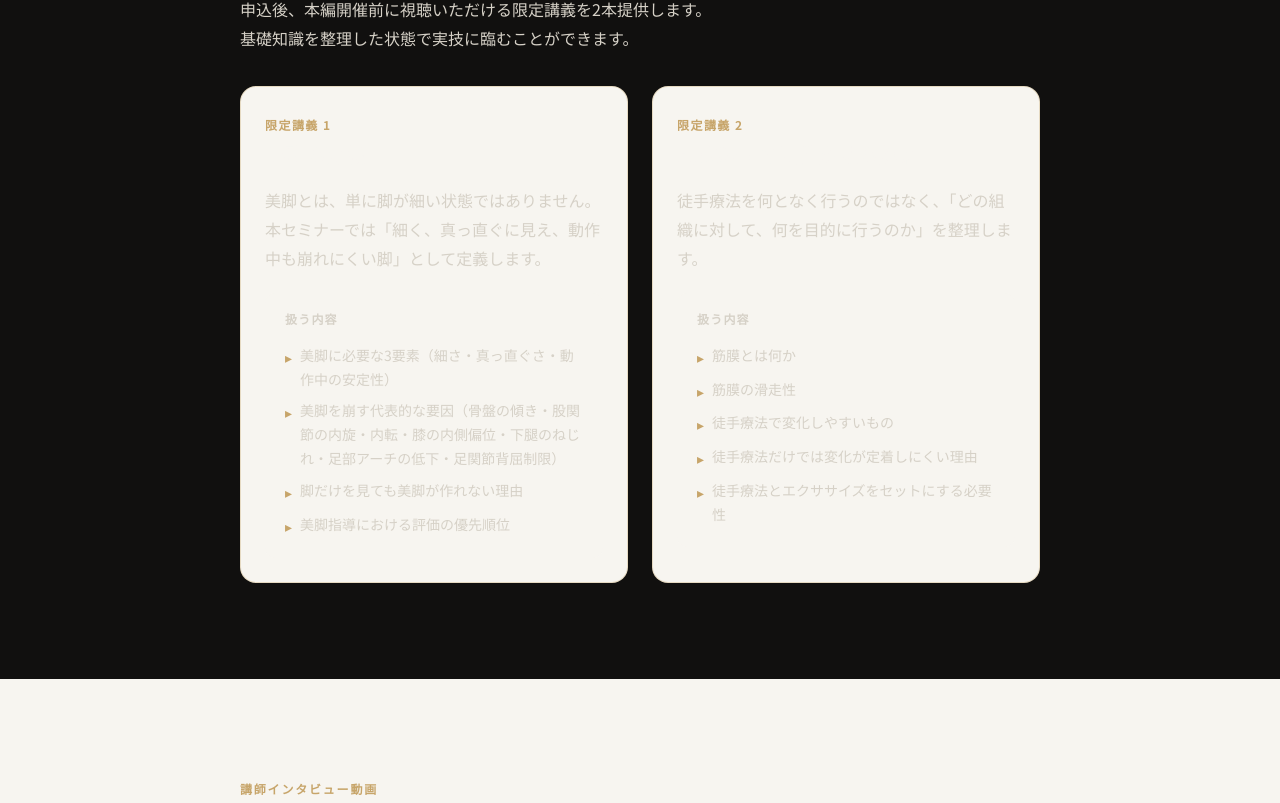
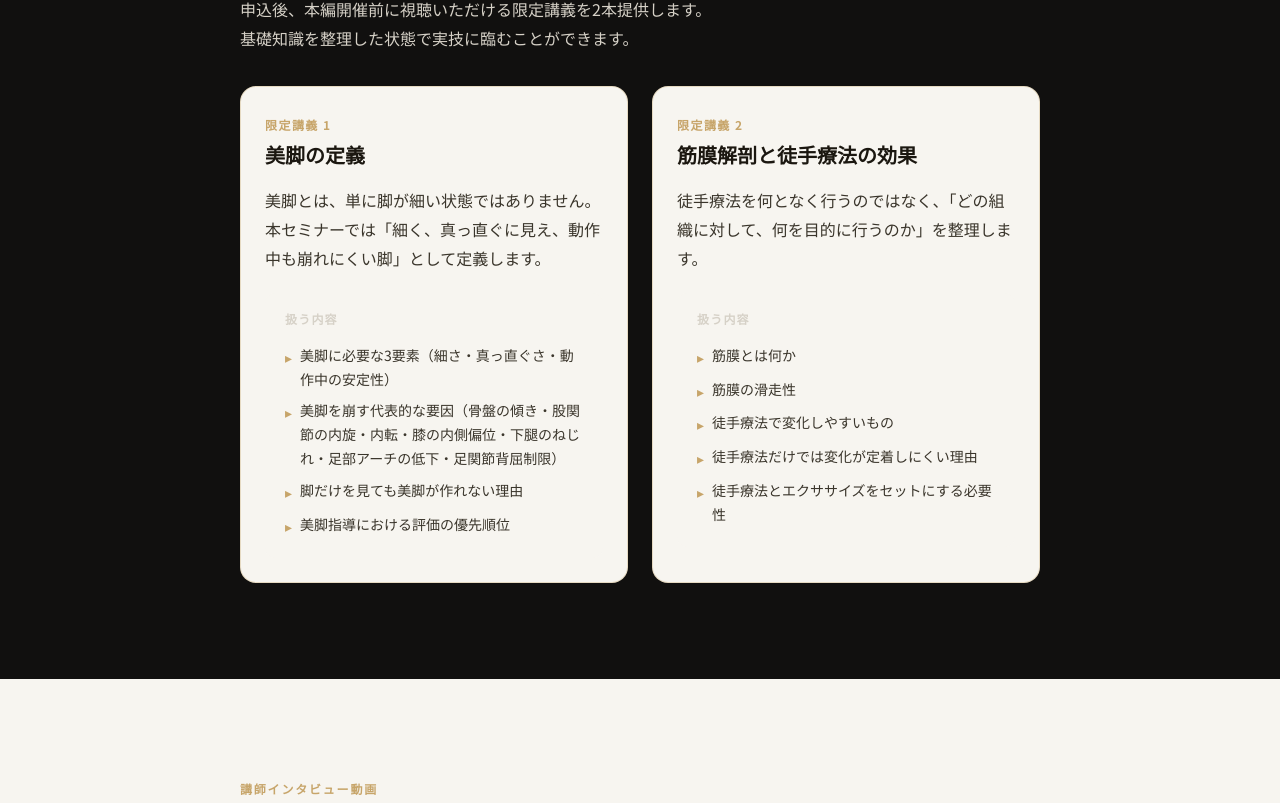
Before and after one commit to KENTA-KAJI/bal-bikyaku-template, a Next.js app: page / in a window 1280 px wide. Shown: the part 9777-10580 px from the top of the page. Built offline with nearby package versions, Linux system fonts and the light colour scheme.

Commit message:
fix: resolve text contrast loop and nested card variables on dark backgrounds

```diff
--- a/src/app/globals.css
+++ b/src/app/globals.css
@@ -171,7 +171,7 @@ ul, ol {
 }
 
 .section--alt {
-  background-color: var(--color-bg-alt);
+  background-color: #11100f; /* 循環参照を避けるため直接カラーコードを指定 */
   /* スコープ変数を明るい色に反転（このセクション内でのみ有効） */
   --color-text-primary: var(--color-white);
   --color-text-secondary: var(--color-text-light);
@@ -192,7 +192,7 @@ ul, ol {
 }
 
 .section--dark {
-  background-color: var(--color-charcoal);
+  background-color: #050505; /* 循環参照を避けるため直接カラーコードを指定 */
   /* スコープ変数を明るい色に反転 */
   --color-text-primary: var(--color-white);
   --color-text-secondary: var(--color-text-light);
--- a/src/components/Accordion.module.css
+++ b/src/components/Accordion.module.css
@@ -27,6 +27,9 @@
   min-height: 56px;
   gap: var(--space-4);
   transition: background-color var(--transition-fast);
+  --color-text-primary: #1b1710;
+  --color-text-secondary: #3a352b;
+  --color-charcoal: #050505;
 }
 
 .trigger:hover {
--- a/src/components/CtaButtons.module.css
+++ b/src/components/CtaButtons.module.css
@@ -35,6 +35,9 @@
   border-radius: var(--radius-lg);
   padding: var(--space-6);
   text-align: center;
+  --color-text-primary: #1b1710;
+  --color-text-secondary: #3a352b;
+  --color-charcoal: #050505;
 }
 
 .memberCard {
--- a/src/components/PreLecture.module.css
+++ b/src/components/PreLecture.module.css
@@ -11,6 +11,9 @@
   border-radius: var(--radius-xl);
   padding: var(--space-6);
   border: 1px solid var(--color-border);
+  --color-text-primary: #1b1710;
+  --color-text-secondary: #3a352b;
+  --color-charcoal: #050505;
 }
 
 .cardHeader {
--- a/src/components/PricingSection.module.css
+++ b/src/components/PricingSection.module.css
@@ -7,6 +7,9 @@
   padding: var(--space-6) var(--space-8);
   margin-bottom: var(--space-10);
   border: 1px solid var(--color-gold);
+  --color-text-primary: #1b1710;
+  --color-text-secondary: #3a352b;
+  --color-charcoal: #050505;
 }
 
 .includesTitle {
@@ -56,7 +59,7 @@
   margin-top: var(--space-8);
   font-size: var(--text-sm);
   line-height: 1.8;
-  color: var(--color-text-secondary);
+  color: var(--color-text-light) !important;
 }
 
 .memberLogoRow {
```
